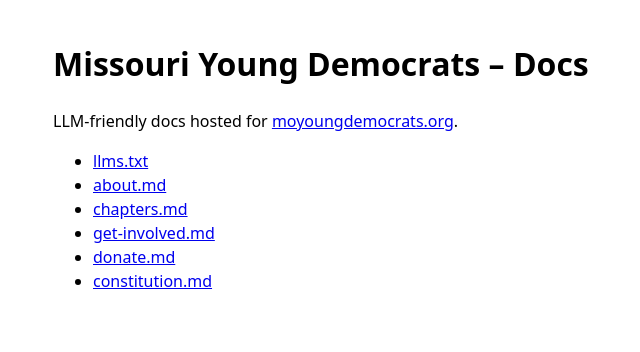
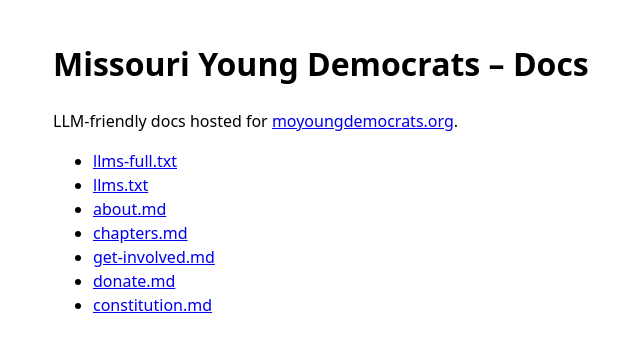
Before and after one commit to andyhartzler/moyd-docs, a plain HTML site: page index.html in a window 1280 px wide. Shown: the whole page, without its empty margins (207-847 px from the left). Drawn offline with Linux system fonts and the light colour scheme.

Commit message:
Update index.html

```diff
--- a/index.html
+++ b/index.html
@@ -10,6 +10,7 @@
   <h1>Missouri Young Democrats – Docs</h1>
   <p>LLM-friendly docs hosted for <a href="https://www.moyoungdemocrats.org">moyoungdemocrats.org</a>.</p>
   <ul>
+    <li><a href="llms-full.txt">llms-full.txt</a></li>
     <li><a href="llms.txt">llms.txt</a></li>
     <li><a href="about.md">about.md</a></li>
     <li><a href="chapters.md">chapters.md</a></li>
```
